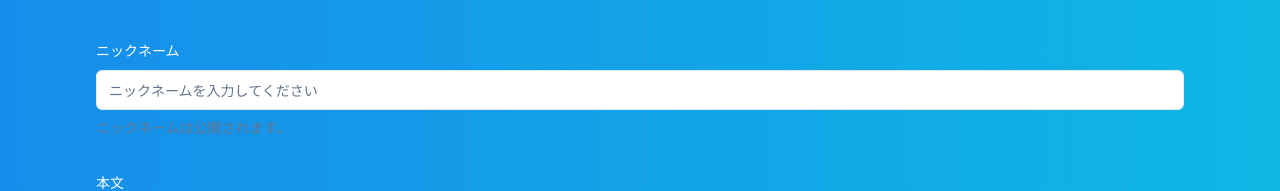
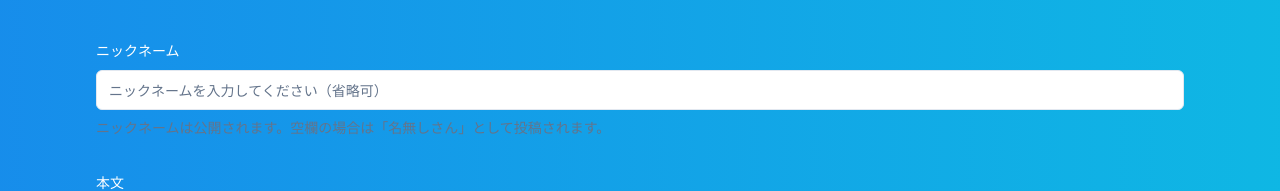
Before and after one commit to ozawakota/sakana-app, a Next.js app in the folder sakana/: page /tweet in a window 1280 px wide. Shown: the part 202-393 px from the top of the page. Built offline with nearby package versions, Linux system fonts and the light colour scheme; no server answers; the database is empty; sample sign-in values are in the browser's storage.

Commit message:
ニックネーム修正

```diff
--- a/sakana/src/app/tweet/myPage.tsx
+++ b/sakana/src/app/tweet/myPage.tsx
@@ -33,12 +33,11 @@ const formSchema = z.object({
     }),
   nickname: z
     .string()
-    .min(2, {
-      message: "2文字以上入力してください。",
-    })
     .max(50, {
       message: "50文字以内で入力してください。",
-    }),
+    })
+    .optional()
+    .transform(val => val === "" ? null : val),
 })
 
 export default function Tweet() {
@@ -146,10 +145,10 @@ export default function Tweet() {
                     ニックネーム
                   </FormLabel>
                   <FormControl>
-                    <Input placeholder="ニックネームを入力してください" {...field} />
+                    <Input placeholder="ニックネームを入力してください（省略可）" {...field} />
                   </FormControl>
                   <FormDescription>
-                    ニックネームは公開されます。
+                    ニックネームは公開されます。空欄の場合は「名無しさん」として投稿されます。
                   </FormDescription>
                   <FormMessage />
                 </FormItem>
```
